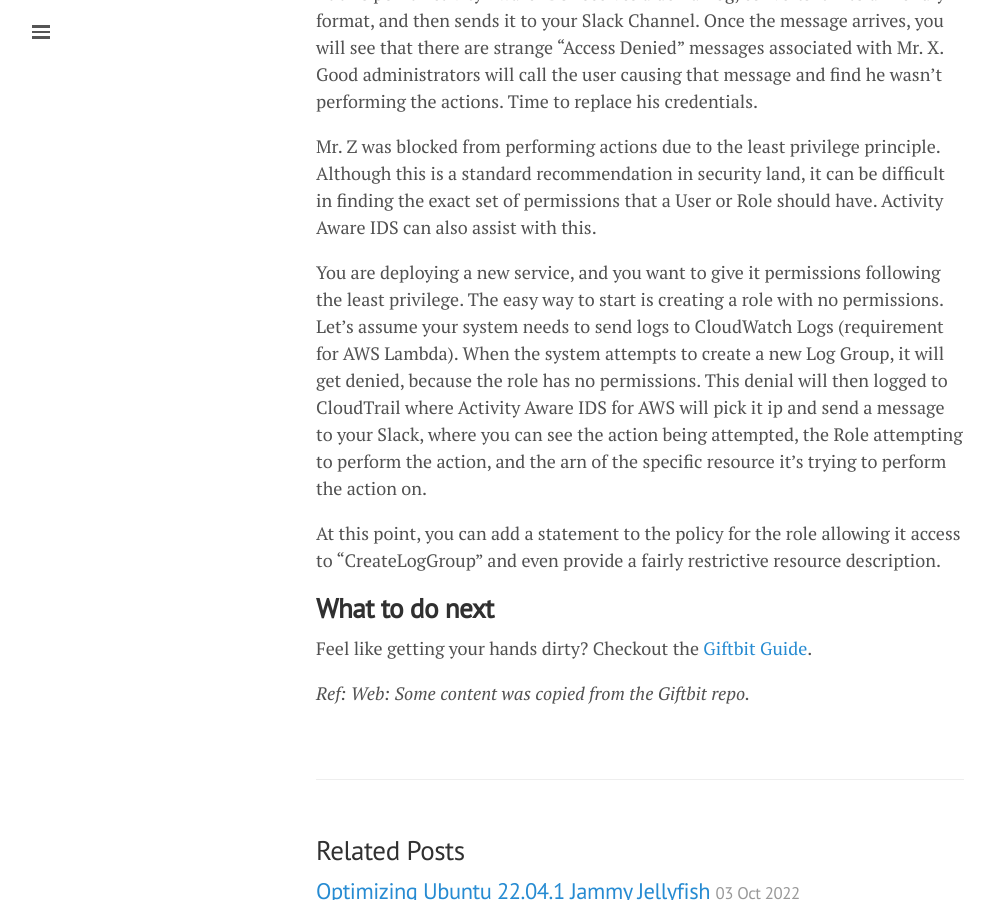
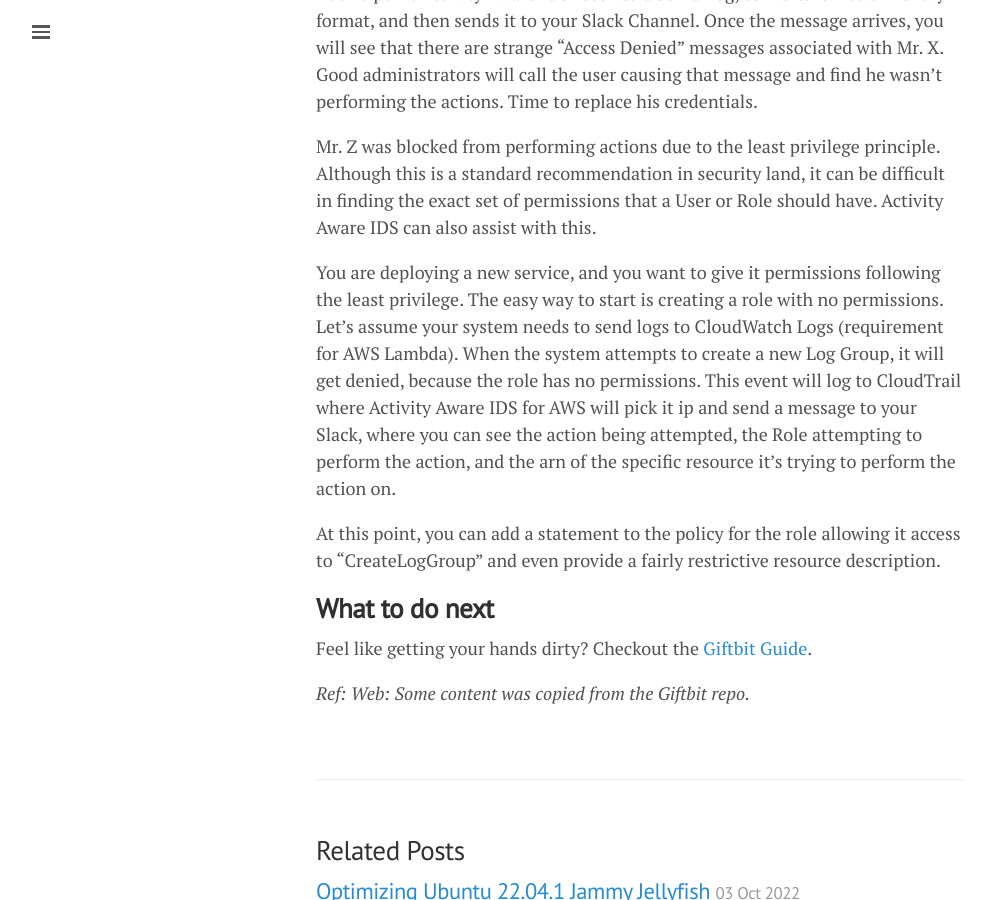
Before and after one commit to lgeurts/lgeurts.github.io, a Jekyll site: the page built from _posts/2021-11-02-activity-aware-ids-for-aws.md, in a window 1280 px wide and 900 px high, scrolled down 2119 px. Shown: the whole window, without its empty margins (0-994 px from the left). Built offline with Jekyll 4.4.1, drawn with Linux system fonts in a browser that asks for light colours; nearby versions of some CDN libraries; comment, search, counter and statistics services are not loaded.

Commit message:
Update 2021-11-02-activity-aware-ids-for-aws.md

```diff
--- a/_posts/2021-11-02-activity-aware-ids-for-aws.md
+++ b/_posts/2021-11-02-activity-aware-ids-for-aws.md
@@ -51,7 +51,7 @@
 
 Mr. Z was blocked from performing actions due to the least privilege principle. Although this is a standard recommendation in security land, it can be difficult in finding the exact set of permissions that a User or Role should have. Activity Aware IDS can also assist with this.
 
-You are deploying a new service, and you want to give it permissions following the least privilege. The easy way to start is creating a role with no permissions. Let's assume your system needs to send logs to CloudWatch Logs (requirement for AWS Lambda). When the system attempts to create a new Log Group, it will get denied, because the role has no permissions. This denial will then logged to CloudTrail where Activity Aware IDS for AWS will pick it ip and send a message to your Slack, where you can see the action being attempted, the Role attempting to perform the action, and the arn of the specific resource it’s trying to perform the action on.
+You are deploying a new service, and you want to give it permissions following the least privilege. The easy way to start is creating a role with no permissions. Let's assume your system needs to send logs to CloudWatch Logs (requirement for AWS Lambda). When the system attempts to create a new Log Group, it will get denied, because the role has no permissions. This event will log to CloudTrail where Activity Aware IDS for AWS will pick it ip and send a message to your Slack, where you can see the action being attempted, the Role attempting to perform the action, and the arn of the specific resource it’s trying to perform the action on.
 
 At this point, you can add a statement to the policy for the role allowing it access to “CreateLogGroup” and even provide a fairly restrictive resource description.
 
```
